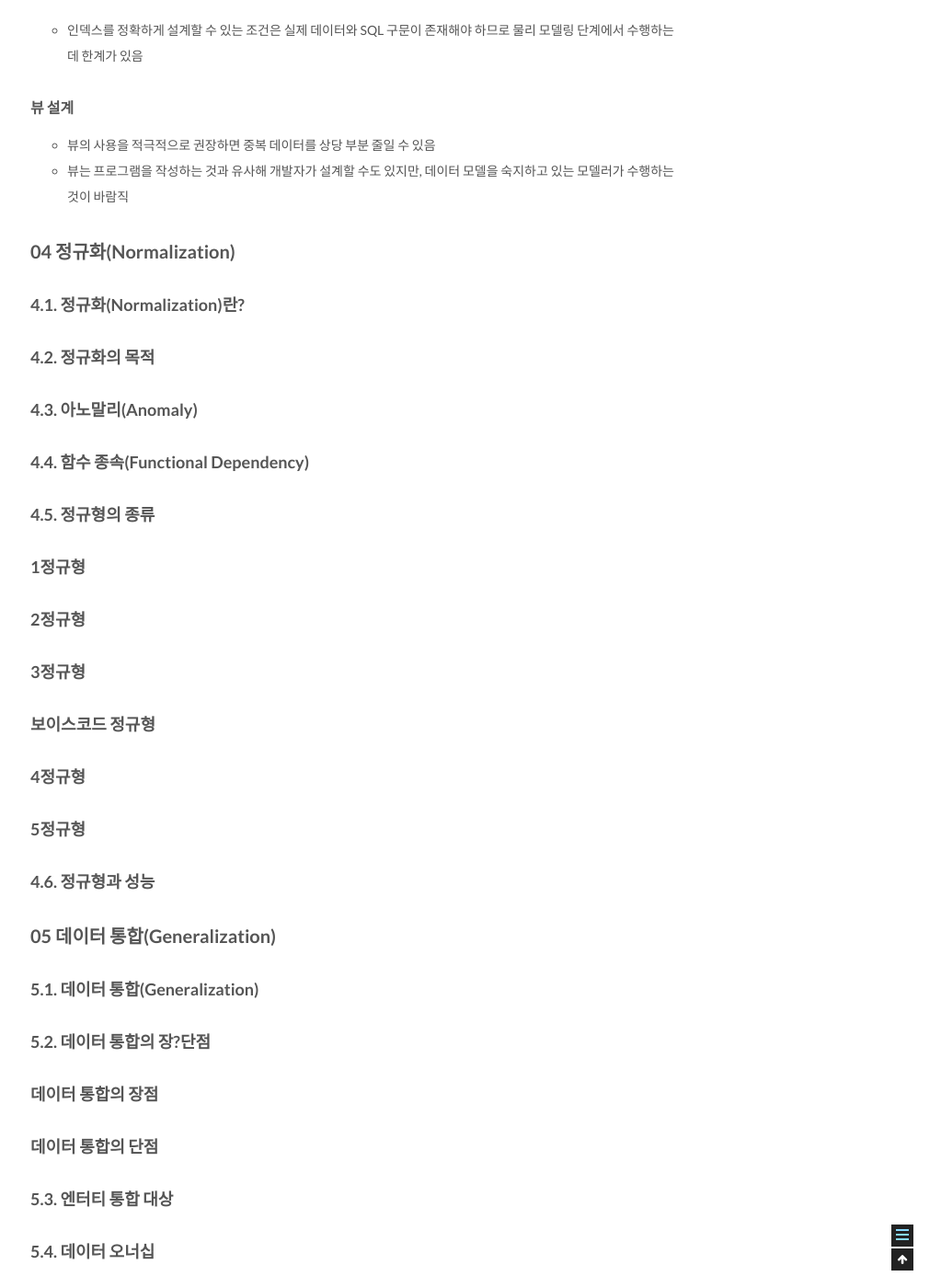
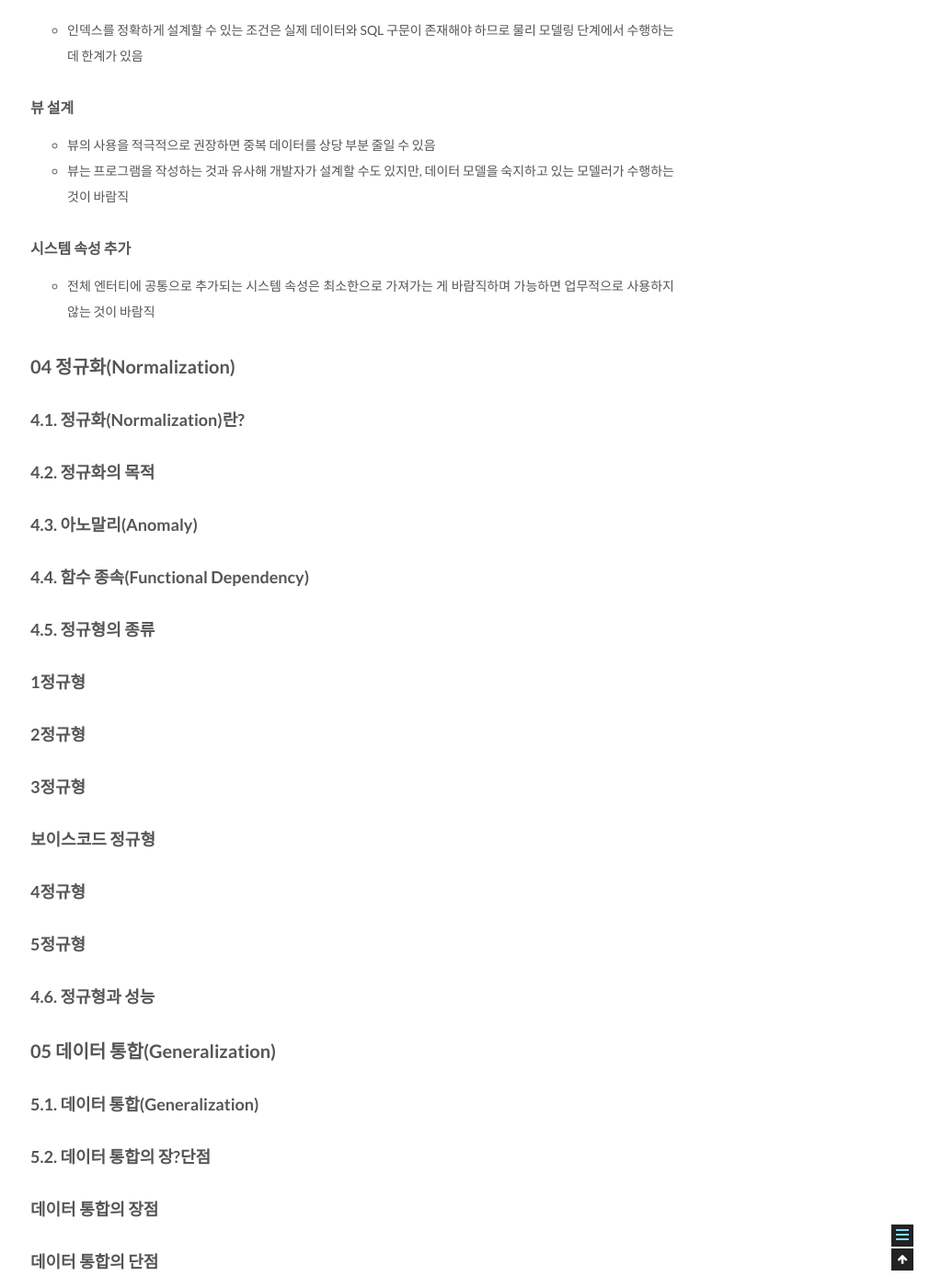
Before and after one commit to csj4032/csj4032.github.io, a Jekyll site: the page built from _posts/2018-05-02-관계형데이터모델링프리미엄가이드.md, in a window 1280 px wide and 1400 px high, scrolled down 11081 px. Shown: the whole window at 92% size, without its empty margins (257-1280 px from the left). Built offline with Jekyll 4.4.1, drawn with Linux system fonts in a browser that asks for light colours; comment, search, counter and statistics services are not loaded.

Commit message:
관계형 데이터 베이스 모델링 포스팅 수정

```diff
--- a/_posts/2018-05-02-관계형데이터모델링프리미엄가이드.md
+++ b/_posts/2018-05-02-관계형데이터모델링프리미엄가이드.md
@@ -339,6 +339,9 @@ comments: true
 * 뷰의 사용을 적극적으로 권장하면 중복 데이터를 상당 부분 줄일 수 있음
 * 뷰는 프로그램을 작성하는 것과 유사해 개발자가 설계할 수도 있지만, 데이터 모델을 숙지하고 있는 모델러가 수행하는 것이 바람직
 
+#### 시스템 속성 추가
+* 전체 엔터티에 공통으로 추가되는 시스템 속성은 최소한으로 가져가는 게 바람직하며 가능하면 업무적으로 사용하지 않는 것이 바람직
+
 ## 04 정규화(Normalization)
 
 ### 4.1. 정규화(Normalization)란?
```
